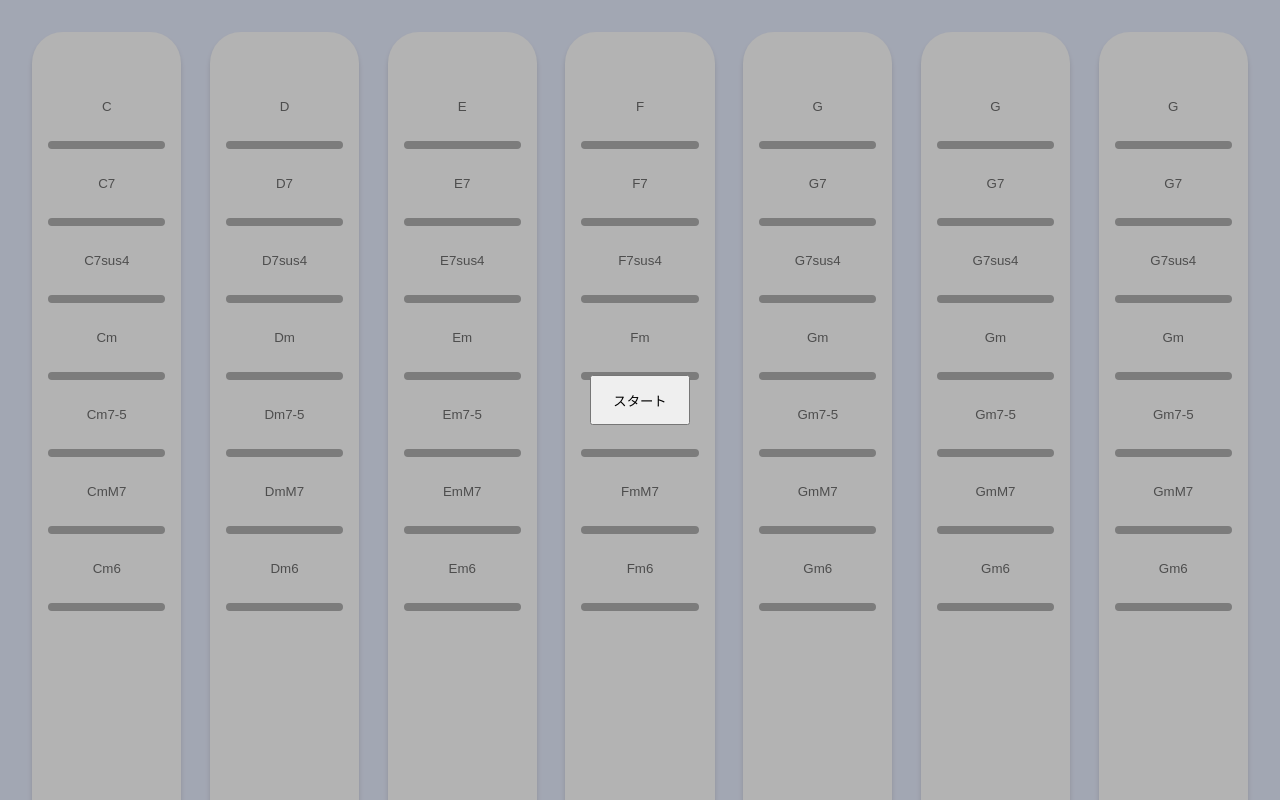
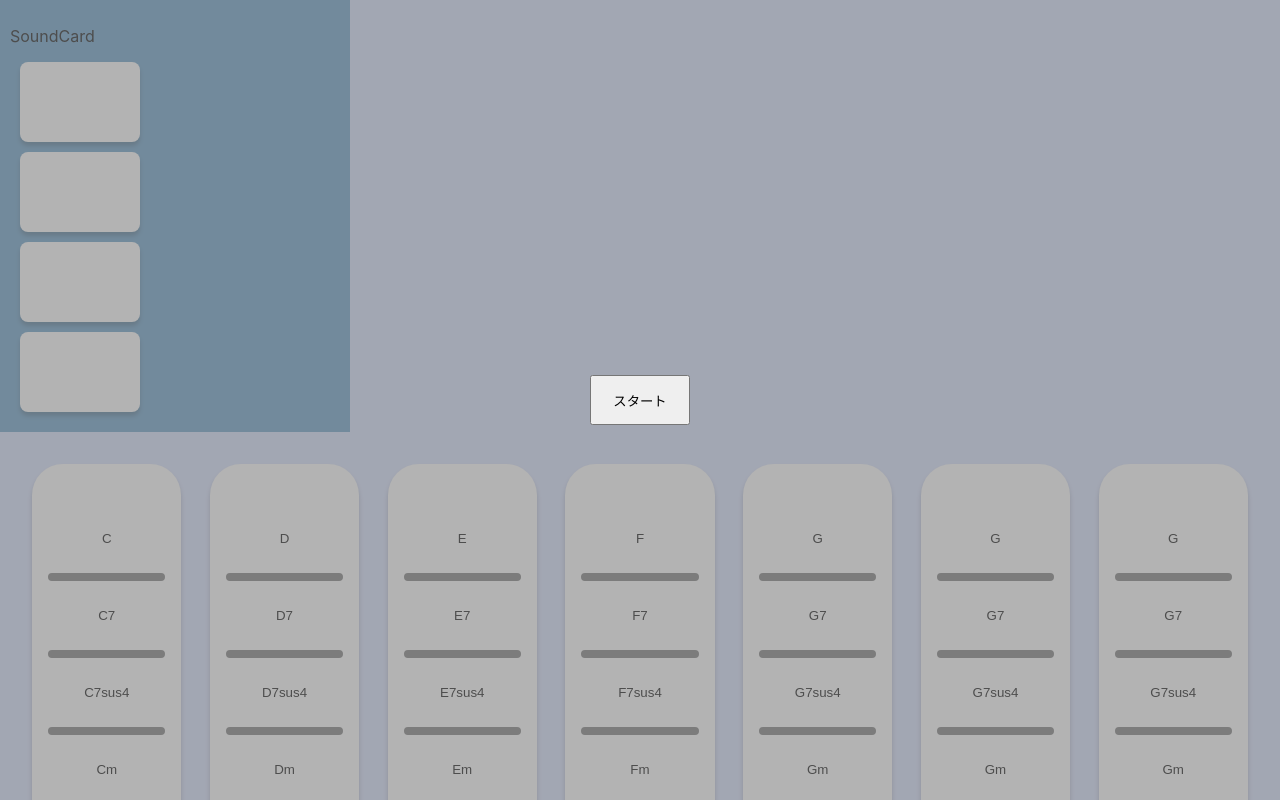
Before and after one commit to SystemEngineeringTeam/geekcamp-vol9-ver2, a Next.js app: page /startPage in a window 1280 px wide. Shown: the top 800 px of the page. Built offline with nearby package versions, Linux system fonts and the light colour scheme; no server answers.

Commit message:
update:サイドバーの改良　カード部分。

```diff
--- a/pages/displayCard.tsx
+++ b/pages/displayCard.tsx
@@ -3,11 +3,14 @@ import { useEffect } from "react";
 export default function DisplayCard() {
     console.log("DisplayCardレンダリング");
     const styleDisplayCard: { [key: string]: string } = {
-        height: "140px",
-        backgroundColor: "#3282B8",
+        height: "80px",
+        width: "120px",
+        backgroundColor: "#FFFFFF",
         margin: "10px",
         fontSize: "25px",
         textAlign: "center",
+        boxShadow: "0px 4px 4px rgba(0, 0, 0, 0.25)",
+        borderRadius:" 8px",
     }
 
     useEffect( () => { //初回レンダリング時に各ディスプレイカードにdragoverのaddeventlistnerを設置
@@ -40,7 +43,6 @@ export default function DisplayCard() {
 
     return (
         <div className="DisplayCard" style={styleDisplayCard} data-occupied="false">
-            カードをここにドラッグしてドロップ
         </div>
     )
 }
--- a/pages/header.tsx
+++ b/pages/header.tsx
@@ -2,6 +2,7 @@ import  DisplayCard  from "./displayCard";
 import { useGetSoundPlayer } from "./hooks/useGetSoundPlayer";
 import { useGetNoteList, usePlay, useStop } from "./hooks/useChordPlayer";
 import { useEffect } from "react";
+import { Button } from 'react-bootstrap';
 
 export const Header = () =>{
 
@@ -74,40 +75,6 @@ export const Header = () =>{
         }
     }
 
-    const styleHeader:{[key:string]:string} = {
-        display: "grid",
-        height: "160px",
-        width: "1500px",
-        gridTemplateColumns: "100px 100px 50px 250px 30px 250px 30px 250px 30px 250px 87px",
-        gridTemplateRows: "160px",
-        backgroundColor: "#497df7a4",
-        fontSize: "30px",
-        position: "fixed" ,
-        top: "0"
-    }
-
-    const styleButton:{[key:string]:string} = {
-        marginTop : "60px",
-        height: "30px",
-        width: "45px",
-        fontSize: "10px",
-    }
-
-    const styleMenu:{[key:string]:string} = {
-        marginTop : "45px",
-        marginLeft : "10px",
-        height: "70px",
-        width: "50px",
-        fontSize: "10px",
-    }
-
-    const styleOverlay:{[key:string]:string} = {
-        height: "100%",
-        width: "100%",
-        backgroundColor: "gray",
-        opacity: "0.8",
-        zIndex: "1"
-    }
 
     const {PlayFuncs, StopFuncs} = useGetSoundPlayer();
     const getNoteList = useGetNoteList();
@@ -177,20 +144,35 @@ export const Header = () =>{
         DisplayCards[Number(id)+1].dataset.occupied = temp_state;
     }
 
+    const styleHeader:{[key:string]:string} = {
+        height: "auto",
+        width: "350px",
+        padding: "10px",
+        backgroundColor: "#5D99C6",
+        // position: "fixed",
+    }
+
+    const styleButton:{[key:string]:string} = {
+        marginTop : "60px",
+        width: "120px",
+        fontSize: "10px",
+    }
+
     return (
         <>
-            <header style={styleHeader}>
-                <button onClick={playDisplay} >再生<div>sキー</div></button>
-                <button onClick={cleanDisplay} >リセット<div>cキー</div></button>
+            <div style={styleHeader}>
+                <p className="text-light font-size-1">SoundCard</p>
+                {/* <button onClick={playDisplay} >再生<div>sキー</div></button> */}
+                {/* <button onClick={cleanDisplay} >リセット<div>cキー</div></button> */}
                 <span></span>
                 < DisplayCard/>
-                <button id="0" style={styleButton} onClick={switchCard}>←→<div>1キー</div></button>
+                {/* <Button id="0" style={styleButton} onClick={switchCard}>←→<div>1キー</div></Button> */}
                 < DisplayCard/>
-                <button id="1" style={styleButton} onClick={switchCard}>←→<div>2キー</div></button>
+                {/* <Button id="1" style={styleButton} onClick={switchCard}>←→<div>2キー</div></Button> */}
                 < DisplayCard/>
-                <button id="2" style={styleButton} onClick={switchCard}>←→<div>3キー</div></button>
+                {/* <Button id="2" style={styleButton} onClick={switchCard}>←→<div>3キー</div></Button> */}
                 < DisplayCard/>
-            </header>
+            </div>
             <div id="adjust"></div>
         </>
     )
--- a/pages/startPage.tsx
+++ b/pages/startPage.tsx
@@ -36,8 +36,8 @@ export default function StartPage(){
         <>
             <Button variant="primary" style={styleButton} onClick={removeStartPage} className="disappered">スタート</Button>
             <div style={startPage} className="disappered"></div>
-            <div style={{zIndex: "0",position: "absolute" , width: "100%"}}>
-                {/* <Header/> */}
+            <div className="d-flex flex-row w-100" style={{zIndex: "0",position: "absolute" , width: "100%"}}>
+                <Header/>
                 <Grid/>
             </div>
         </>
```
